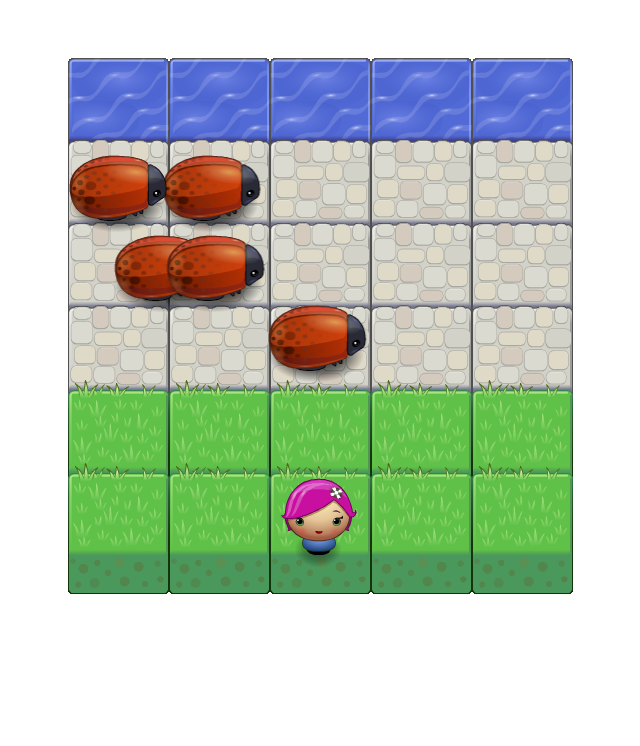
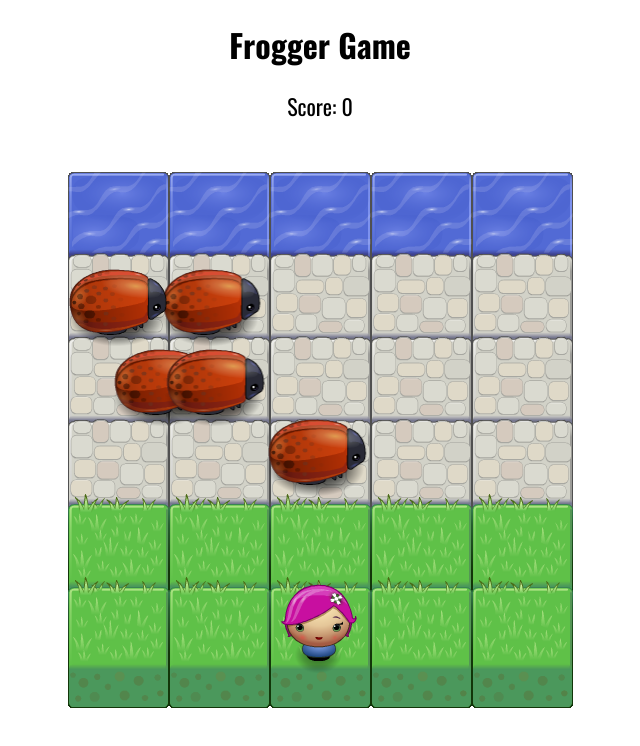
Before and after one commit to victoria-dev/Udacity-Project-3, a plain HTML site: page index.html in a window 1280 px wide. Shown: the whole page, without its empty margins (320-960 px from the left). Drawn offline with nearby package versions, Linux system fonts and the light colour scheme.

Commit message:
score added

```diff
--- a/css/style.css
+++ b/css/style.css
@@ -1,3 +1,11 @@
 body {
     text-align: center;
+    font-family: "Oswald", sans-serif;
 }
+h1 {
+	font-weight: 700;
+}
+#score {
+text-align: center;
+font-size: 22px;
+}
--- a/index.html
+++ b/index.html
@@ -2,9 +2,12 @@
 <html>
 <head>
     <title>Effective JavaScript: Frogger</title>
+    <link href='http://fonts.googleapis.com/css?family=Oswald:400,700' rel='stylesheet' type='text/css'>
     <link rel="stylesheet" href="css/style.css">
 </head>
 <body>
+	<h1>Frogger Game</h1>
+    <div id="score">Score: 0</div>
     <script src="js/resources.js"></script>
     <script src="js/app.js"></script>
     <script src="js/engine.js"></script>
--- a/js/app.js
+++ b/js/app.js
@@ -3,7 +3,7 @@ var Ystep = 82;
 var Xleft = 0;
 var Xright = 400;
 var Yup = 80;
-var Ydown = 408;
+var Ydown = 400;
 // Enemies our player must avoid
 var Enemy = function(x, y) {
     // Variables applied to each of our instances go here,
@@ -57,7 +57,7 @@ Player.prototype.handleInput = function (key) {
     case 'up':
         if (this.y > Yup)
         this.y -=Ystep;
-        else player.reset();
+        else player.resetOnWin();
         break;
     case 'down':
         if (this.y < Ydown)
@@ -82,7 +82,14 @@ document.addEventListener('keyup', function(e) {
 //resets player to its starting position
 Player.prototype.reset = function () {
     this.x = 200;
-    this.y = 408;
+    this.y = 400;
+};
+var score = 0;
+Player.prototype.resetOnWin = function () {
+    this.x = 200;
+    this.y = 400;
+    score++;
+    document.getElementById('score').innerHTML = 'Score: '+score;
 };
 Player.prototype.update = function() {
 //resets game on enemies/player collisions
@@ -105,4 +112,4 @@ allEnemies.push(enemy4);
 var enemy5 = new Enemy(-300, 150);
 allEnemies.push(enemy5);
 //creates player
-var player = new Player(200, 408);
+var player = new Player(200, 400);
```
